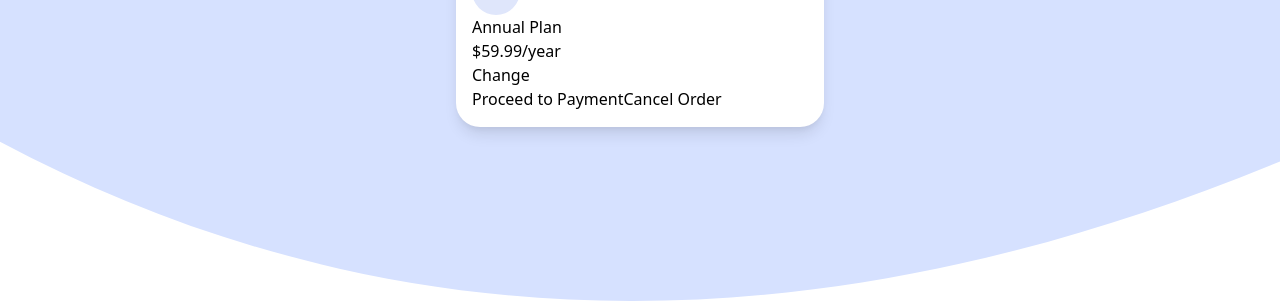
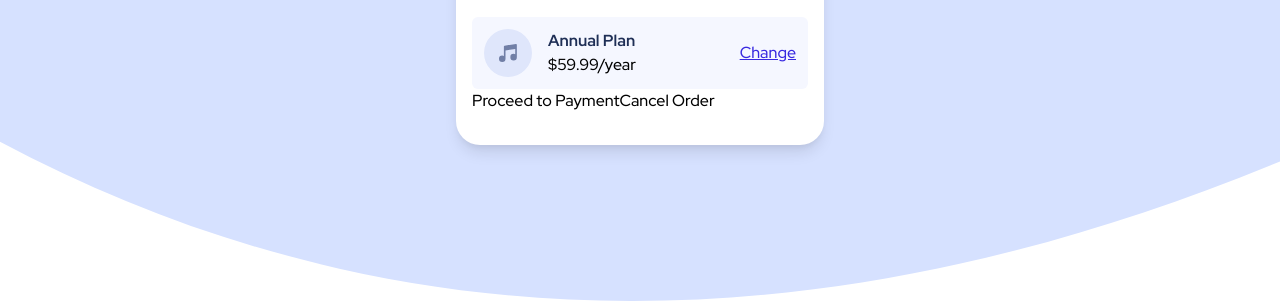
Before and after one commit to armandveloper/order-summary-component, a website: page public/index.html in a window 1280 px wide. Shown: the part 499-800 px from the top of the page. Drawn offline with Linux system fonts and the light colour scheme.

Commit message:
style: add card typography styles and info styles

```diff
--- a/public/index.html
+++ b/public/index.html
@@ -10,8 +10,13 @@
 			sizes="32x32"
 			href="images/favicon-32x32.png"
 		/>
+		<link rel="preconnect" href="https://fonts.googleapis.com" />
+		<link rel="preconnect" href="https://fonts.gstatic.com" crossorigin />
+		<link
+			href="https://fonts.googleapis.com/css2?family=Red+Hat+Display:wght@500;700;900&display=swap"
+			rel="stylesheet"
+		/>
 		<link rel="stylesheet" href="styles/style.css" />
-
 		<title>Order Summary Card</title>
 	</head>
 	<body
@@ -21,6 +26,7 @@
 			bg-cover
 			h-screen
 			flex flex-col
+			font-body
 		"
 	>
 		<div class="container mx-auto my-auto px-4 max-w-[25rem]">
@@ -37,13 +43,15 @@
 						You can now listen to millions of songs, audiobooks, and podcasts on
 						any device anywhere you like!
 					</span>
-					<div>
+					<div class="rounded-md bg-very-pale-blue flex items-center gap-4 p-3">
 						<img src="images/icon-music.svg" alt="Annual plan graphic" />
-						<div>
-							<p>Annual Plan</p>
-							<p>$59.99/year</p>
+						<div class="flex-grow">
+							<p class="m-0 font-bold dark-blue">Annual Plan</p>
+							<p class="m-0">$59.99/year</p>
 						</div>
-						<a href="#">Change</a>
+						<a class="bright-blue underline hover:no-underline" href="#"
+							>Change</a
+						>
 					</div>
 					<a href="#" class="btn btn-primary">Proceed to Payment</a
 					><a href="#" class="btn btn-transparent">Cancel Order</a>
--- a/src/tailwind.css
+++ b/src/tailwind.css
@@ -1,10 +1,34 @@
 @tailwind base;
 @tailwind components;
 @tailwind utilities;
+
+@layer utilities {
+	.pale-blue {
+		color: theme('colors.pale-blue');
+	}
+	.bright-blue {
+		color: theme('colors.bright-blue');
+	}
+	.very-pale-blue {
+		color: theme('colors.very-pale-blue');
+	}
+	.desaturated-blue {
+		color: theme('colors.desaturated-blue');
+	}
+	.dark-blue {
+		color: theme('colors.dark-blue');
+	}
+}
 
 .card {
 	@apply bg-white w-full rounded-3xl overflow-hidden shadow-lg;
 }
 .card-body {
-	@apply p-4;
+	@apply px-4 py-8;
 }
+.card-title {
+	@apply mt-0 mb-5 font-black text-3xl text-center dark-blue;
+}
+.card-text {
+	@apply block mt-0 mb-5 text-center desaturated-blue;
+}
--- a/tailwind.config.js
+++ b/tailwind.config.js
@@ -8,6 +8,16 @@ module.exports = {
 				'body-pattern-m': 'url(../images/pattern-background-mobile.svg)',
 				'body-pattern-d': 'url(../images/pattern-background-desktop.svg)',
 			}),
+			fontFamily: {
+				body: ['"Red Hat Display"', 'sans-serif'],
+			},
+			colors: {
+				'pale-blue': 'hsl(225, 100%, 94%)',
+				'bright-blue': 'hsl(245, 75%, 52%)',
+				'very-pale-blue': 'hsl(225, 100%, 98%)',
+				'desaturated-blue': 'hsl(224, 23%, 55%)',
+				'dark-blue': 'hsl(223, 47%, 23%)',
+			},
 		},
 	},
 	variants: {
```
Also changed, not shown: public/styles/style.css.
